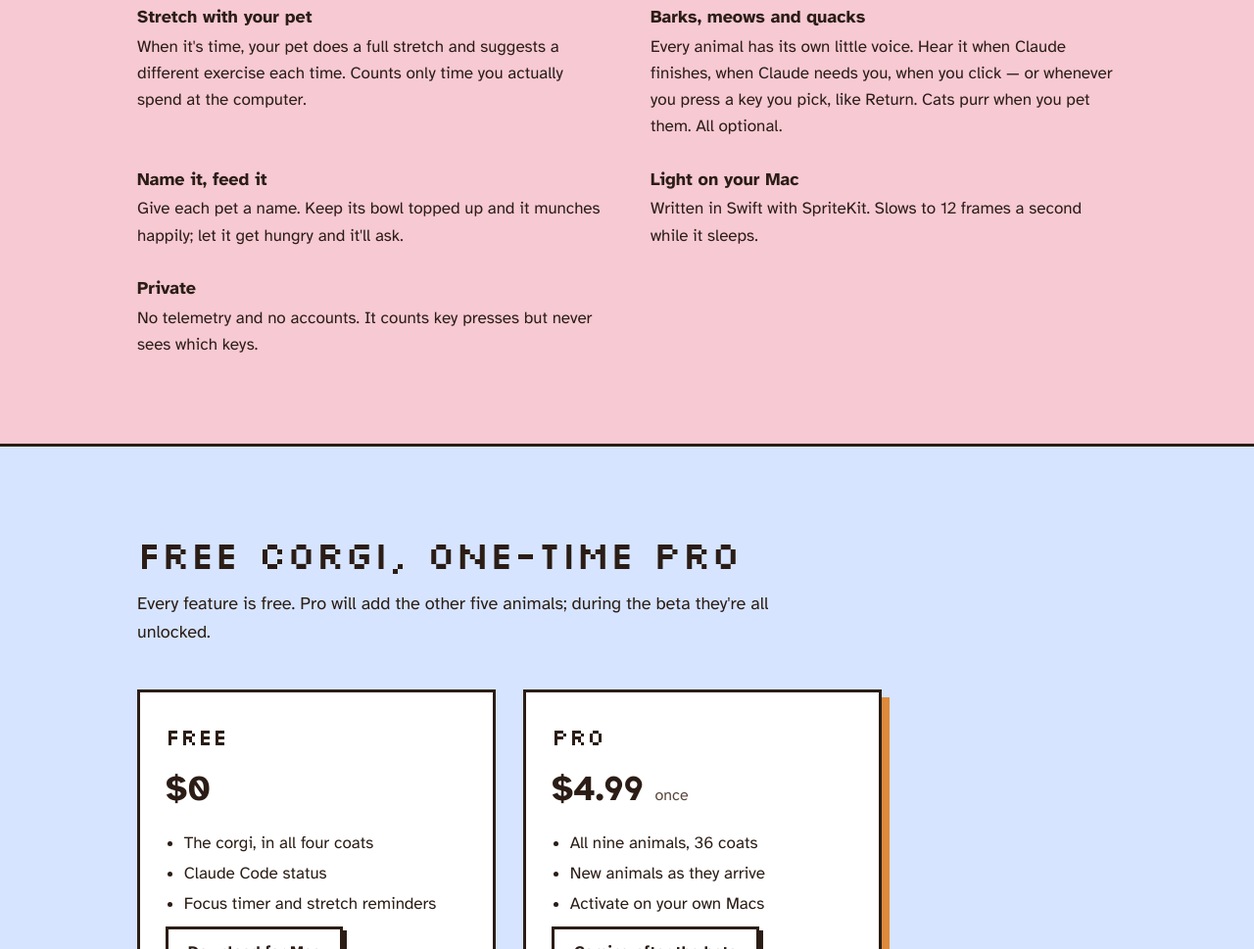
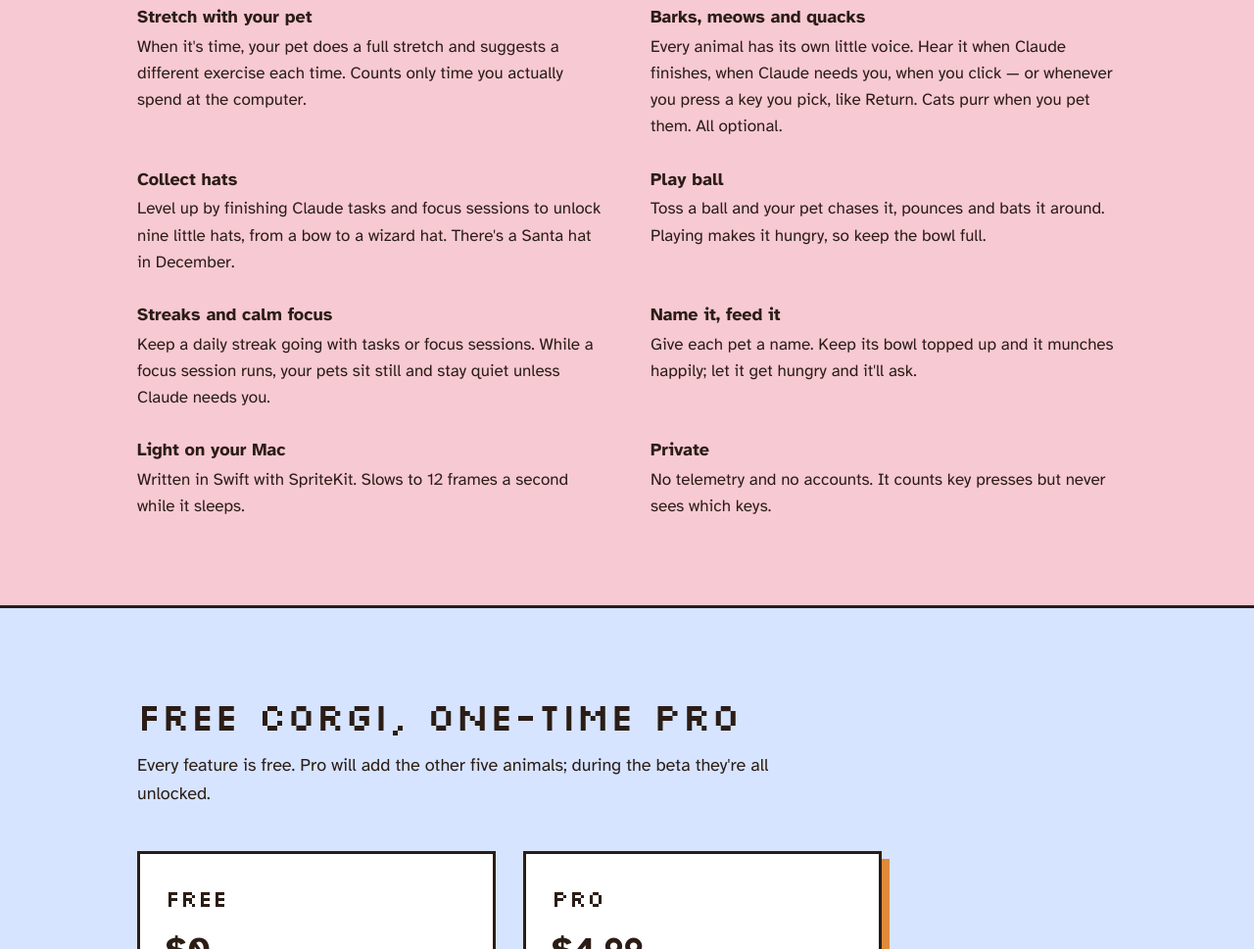
Before and after one commit to rohith1125/snootle, a plain HTML site: page index.html in a window 1280 px wide. Shown: the part 3381-4350 px from the top of the page at 98% size. Drawn offline with Linux system fonts and the light colour scheme.

Commit message:
feat: hats, play ball, streaks, calm during focus
Based on market research (docs/research/2026-11-20-market-research.md):
- 9 collectible pixel hats unlocked by level, seasonal Santa hat
- Play ball: pet chases, pounces and bats a ball; playing burns hunger
- Daily streaks with milestone celebrations
- Calm during focus: pets sit still, voices quiet except Claude needs you

Co-Authored-By: Claude Opus 5.5 <noreply@anthropic.com>

```diff
--- a/index.html
+++ b/index.html
@@ -232,6 +232,9 @@ footer .wrap { display: flex; flex-wrap: wrap; gap: 8px 24px; justify-content: s
         <div><dt>Focus timer</dt><dd>A Pomodoro with the countdown in your menu bar. Pick 15 to 90 minutes (or any length) of focus and the break you like.</dd></div>
         <div><dt>Stretch with your pet</dt><dd>When it's time, your pet does a full stretch and suggests a different exercise each time. Counts only time you actually spend at the computer.</dd></div>
         <div><dt>Barks, meows and quacks</dt><dd>Every animal has its own little voice. Hear it when Claude finishes, when Claude needs you, when you click — or whenever you press a key you pick, like Return. Cats purr when you pet them. All optional.</dd></div>
+        <div><dt>Collect hats</dt><dd>Level up by finishing Claude tasks and focus sessions to unlock nine little hats, from a bow to a wizard hat. There's a Santa hat in December.</dd></div>
+        <div><dt>Play ball</dt><dd>Toss a ball and your pet chases it, pounces and bats it around. Playing makes it hungry, so keep the bowl full.</dd></div>
+        <div><dt>Streaks and calm focus</dt><dd>Keep a daily streak going with tasks or focus sessions. While a focus session runs, your pets sit still and stay quiet unless Claude needs you.</dd></div>
         <div><dt>Name it, feed it</dt><dd>Give each pet a name. Keep its bowl topped up and it munches happily; let it get hungry and it'll ask.</dd></div>
         <div><dt>Light on your Mac</dt><dd>Written in Swift with SpriteKit. Slows to 12 frames a second while it sleeps.</dd></div>
         <div><dt>Private</dt><dd>No telemetry and no accounts. It counts key presses but never sees which keys.</dd></div>
```
